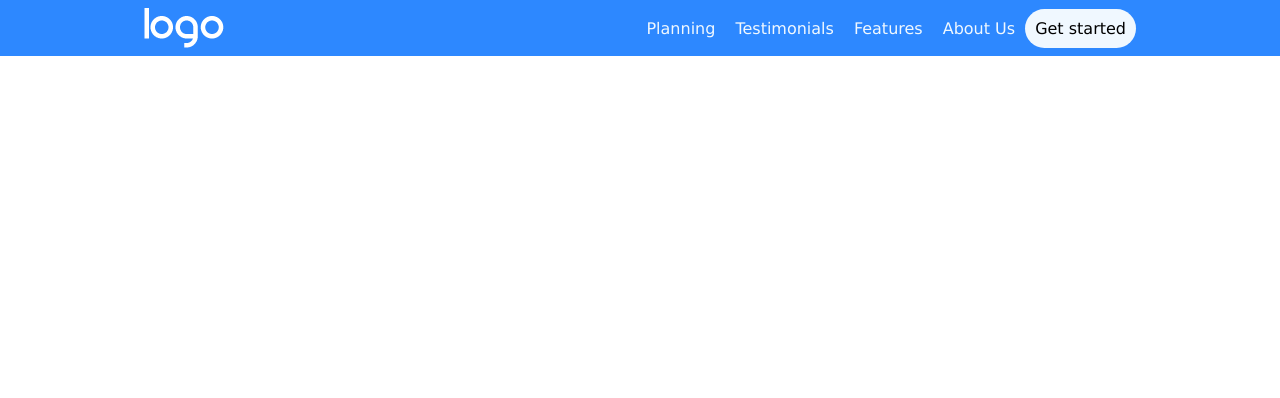
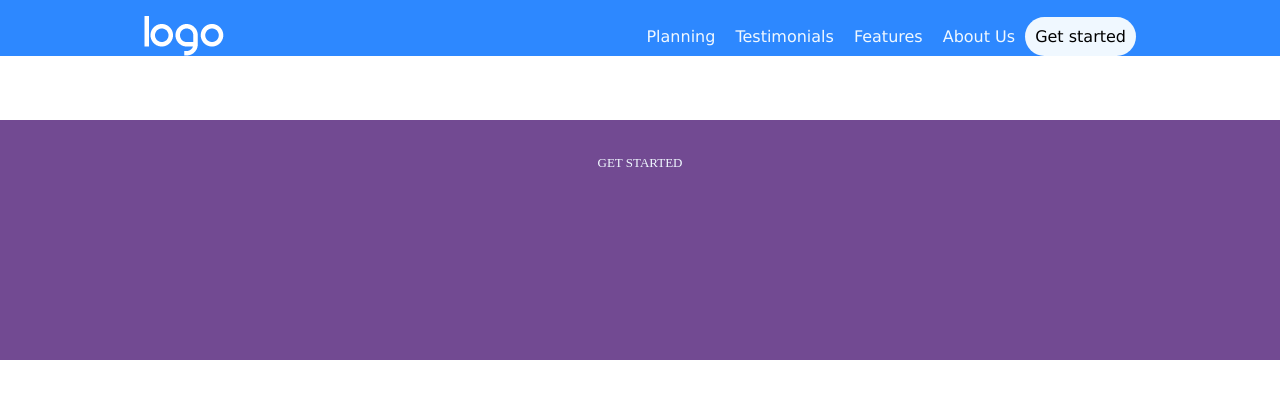
Before and after one commit to LupoArticoblu/htmlcss-responsive-layout, a plain HTML site: page index.html in a window 1280 px wide. Drawn offline with Linux system fonts and the light colour scheme.

Commit message:
inizio footer

```diff
--- a/index.html
+++ b/index.html
@@ -29,8 +29,26 @@
       </div>
     </div>
   </header>
-  <main></main>
-  <footer></footer>
+
+  <main>
+    <div class="body">
+      <div class="container">
+
+      </div>
+    </div>
+  </main>
+
+  <footer>
+    <div class="foot">
+      <div class="footer-top">
+        <span class="start">get started</span>
+      </div>
+      <div class="footer-bottom">
+        <div class="up"></div>
+        <div class="down"></div>
+      </div>
+    </div>
+  </footer>
 
 </body>
 </html>
--- a/style.css
+++ b/style.css
@@ -12,8 +12,8 @@ ul li{
   list-style: none;
 }
 
-/* Header */
-header .head .container{
+/* HEADERS */
+header .head{
   height: 7vh;
   background-color: rgb(45, 136, 255);
   color: aliceblue;
@@ -96,3 +96,28 @@ header .head .menu{
     border-radius: 20px;
   }
 }
+
+/* MAINS */
+
+main .body .container{
+  padding: 2rem 1rem;
+}
+
+/* FOOTERS */
+
+footer .foot{
+  text-align: center;
+  color: aliceblue;
+}
+
+footer .footer-top{
+  height: 30vh;
+  padding: 2rem;
+  background-color: rgb(114, 74, 146);
+}
+
+footer .start{
+  font-size: small;
+  text-transform: uppercase;
+  font-family: thin;
+}
```
